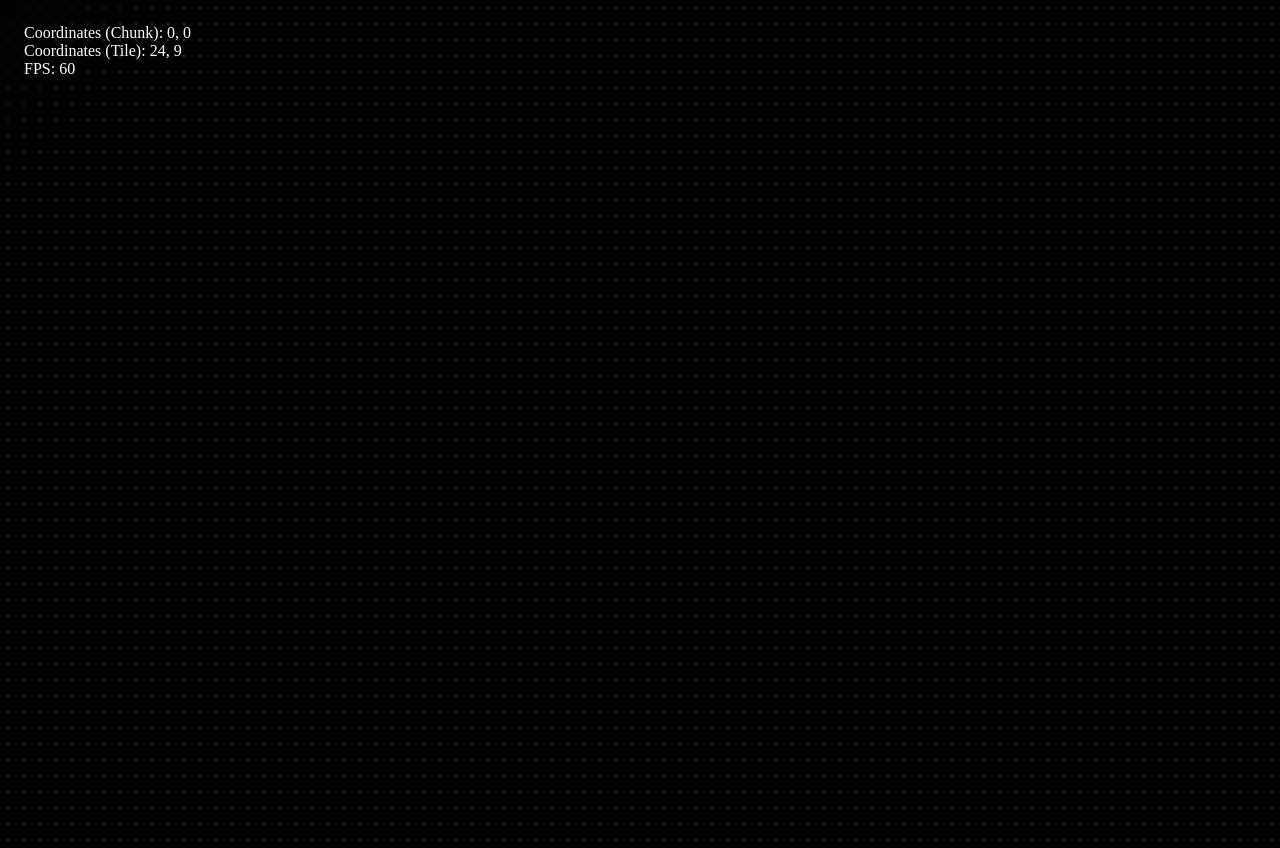
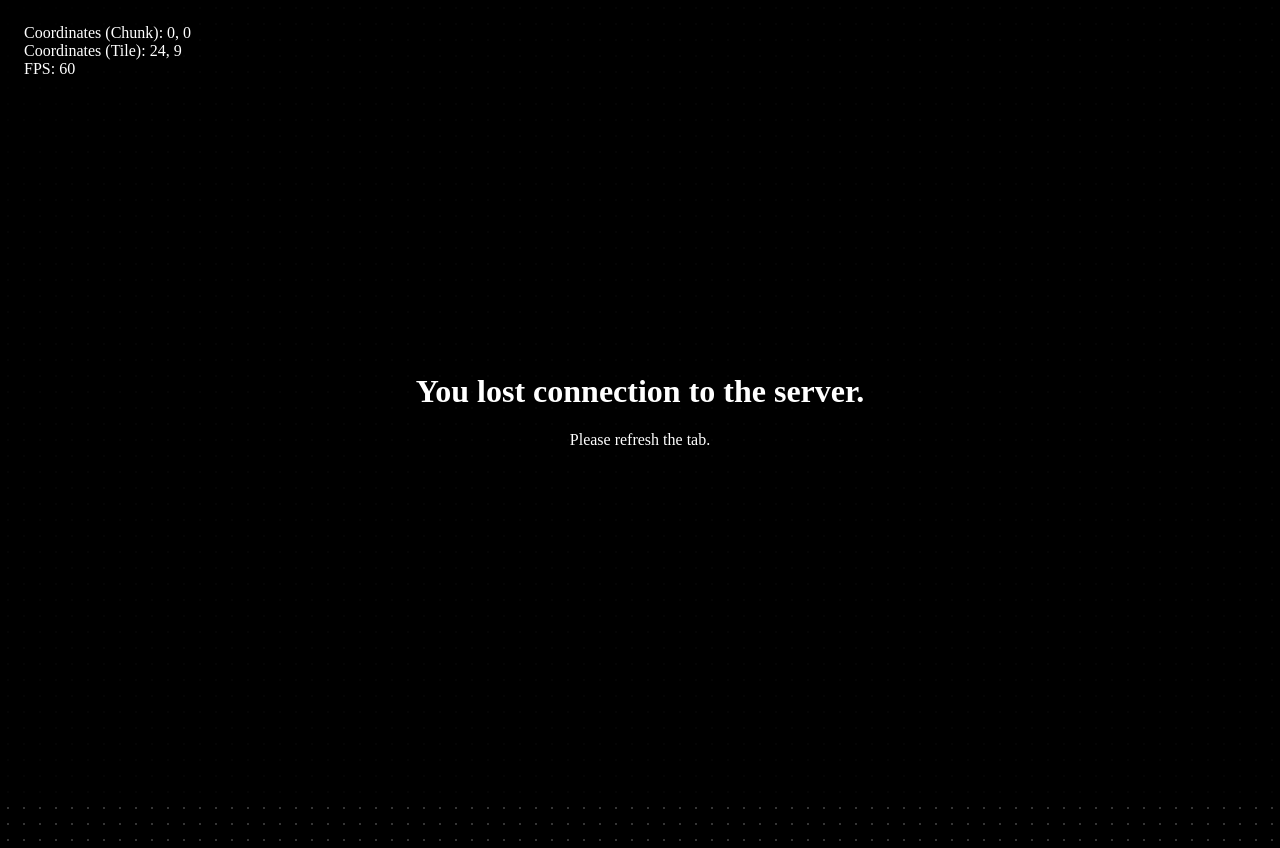
Before and after one commit to PeeblyWeeb/infinite-minesweeper-client, a plain HTML site: page index.html in a window 1280 px wide. Shown: the top 848 px of the page. Drawn offline with Linux system fonts and the light colour scheme; a web font is replaced by a local one.

Commit message:
announce client disconnects

```diff
--- a/index.html
+++ b/index.html
@@ -13,6 +13,11 @@
         style="visibility: hidden; position: absolute; display: flex; align-items: center; justify-content: center; width: 100vw; height: 100vh; background: rgba(0,0,0,0.4); pointer-events: none; backdrop-filter: grayscale(1); flex-direction: column;">
         <img src="/static/deadtext.gif">
         <h1 style="text-shadow: black 0px 0px 5px;" id="unban_timer">u for: </h1>
+    </div>
+    <div id="connection_overlay"
+        style="visibility: hidden; position: absolute; display: flex; align-items: center; justify-content: center; width: 100vw; height: 100vh; background: rgba(0,0,0,0.9); backdrop-filter: grayscale(1); flex-direction: column;">
+        <h1 style="text-shadow: black 0px 0px 5px;" id="unban_timer">You lost connection to the server.</h1>
+        <p>Please refresh the tab.</p>
     </div>
     <div
         style="position: absolute; background: linear-gradient(135deg, rgba(0,0,0,0.8) 0%, rgba(0,0,0,0) 10%); pointer-events: none; width: 100vw; height: 100vh; padding: 1.5rem">
--- a/index.js
+++ b/index.js
@@ -1,5 +1,7 @@
 const socket = new WebSocket("wss://ws-sweep.salamithecat.com/")
 socket.binaryType = "arraybuffer"
+
+const connection_overlay = document.getElementById("connection_overlay")
 
 console.log("Connecting to the server...")
 
@@ -8,6 +10,7 @@ socket.onopen = (e) => {
 }
 socket.onclose = (e) => {
     console.warn("Socket connection was lost")
+    connection_overlay.style.visibility = "visible"
 }
 socket.onmessage = (event) => {
     ReceivedData(event.data)
```
